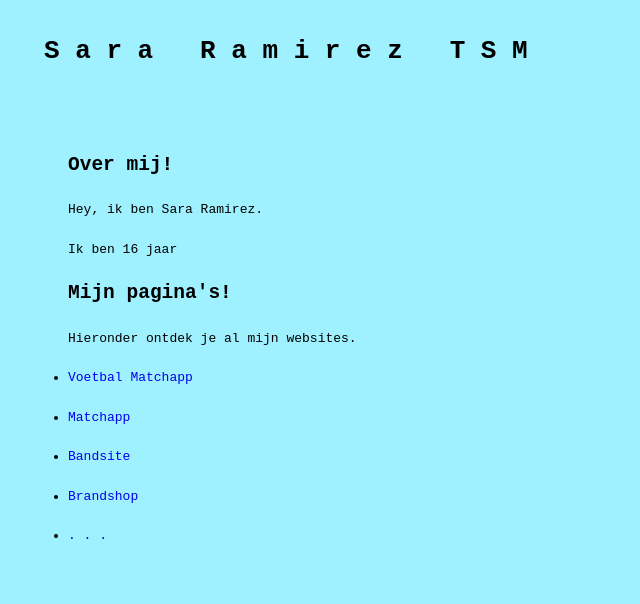
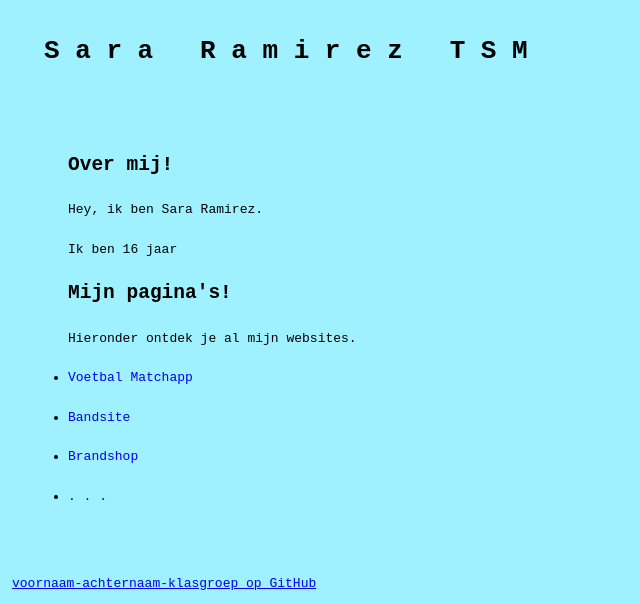
Before and after one commit to sara-ramirez-5mmb/Script, a plain HTML site: page index.html in a window 1280 px wide. Shown: the top 604 px of the page, without its empty margins (0-640 px from the left). Drawn offline with Linux system fonts and the light colour scheme.

Commit message:
homepagev2

```diff
--- a/index.html
+++ b/index.html
@@ -23,10 +23,9 @@
          <h2>Mijn pagina's!</h2>
          <p>Hieronder ontdek je al mijn websites.</p>
          <ul>
-           <li><a href="http://127.0.0.1:3000/Sara_Ramirez-htmlmatchapp/index.html" target="_blank">Voetbal Matchapp</a></li>
-           <li><a href=".." target="_blank">Matchapp</a></li>
-           <li><a href=".." target="_blank">Bandsite</a></li>
-           <li><a href="http://127.0.0.1:3000/brandshop_Sara Ramirez_5MMb/index.html" target="_blank">Brandshop</a></li>
+           <li><a href="Sara_Ramirez-htmlmatchapp/" target="_blank">Voetbal Matchapp</a></li>
+           <li><a href="Bandsite Sara Ramirez/" target="_blank">Bandsite</a></li>
+           <li><a href="brandshop_Sara Ramirez_5MMb/" target="_blank">Brandshop</a></li>
            <li><a href=".." target="_blank">. . .</a></li>
          </ul>
        </div>
```
